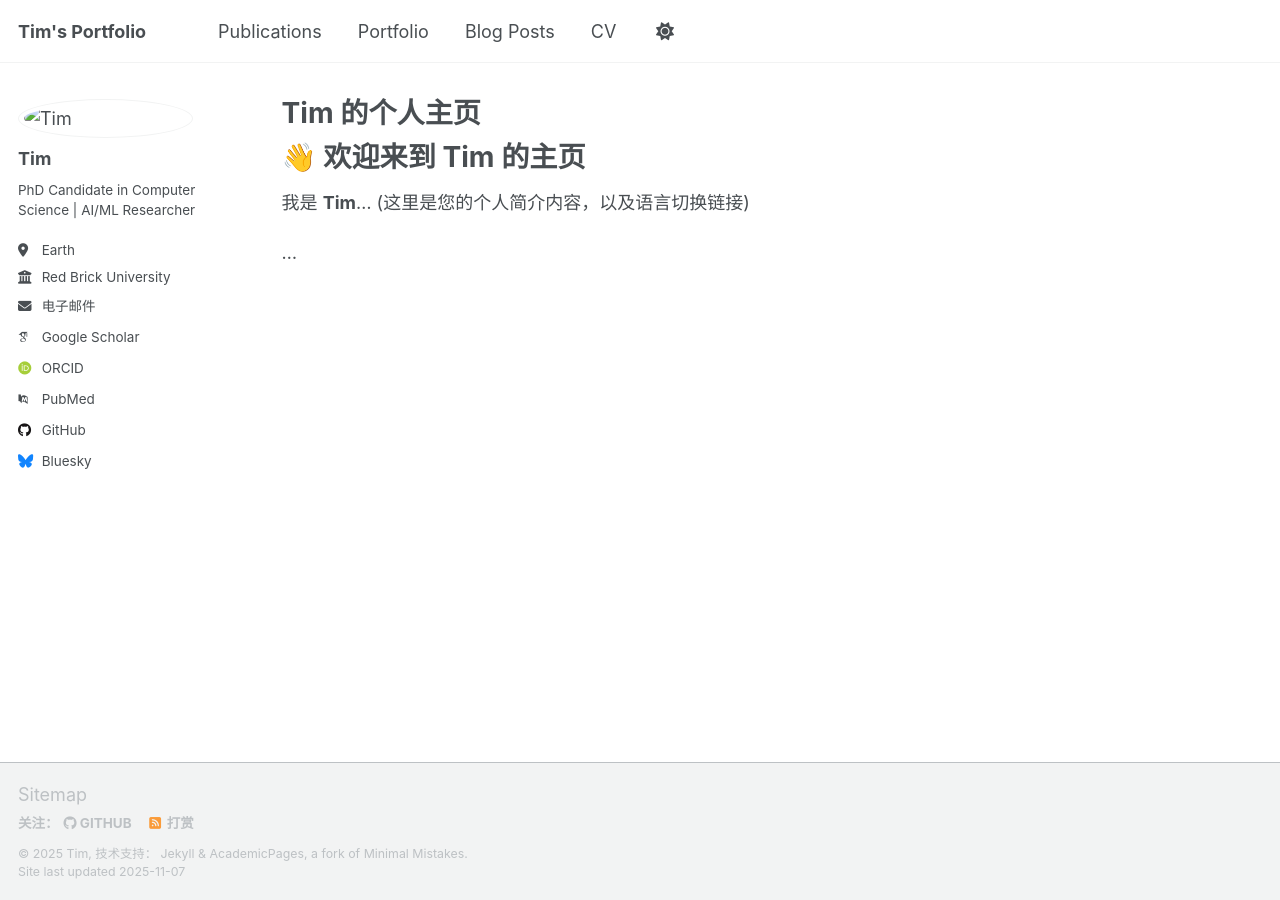
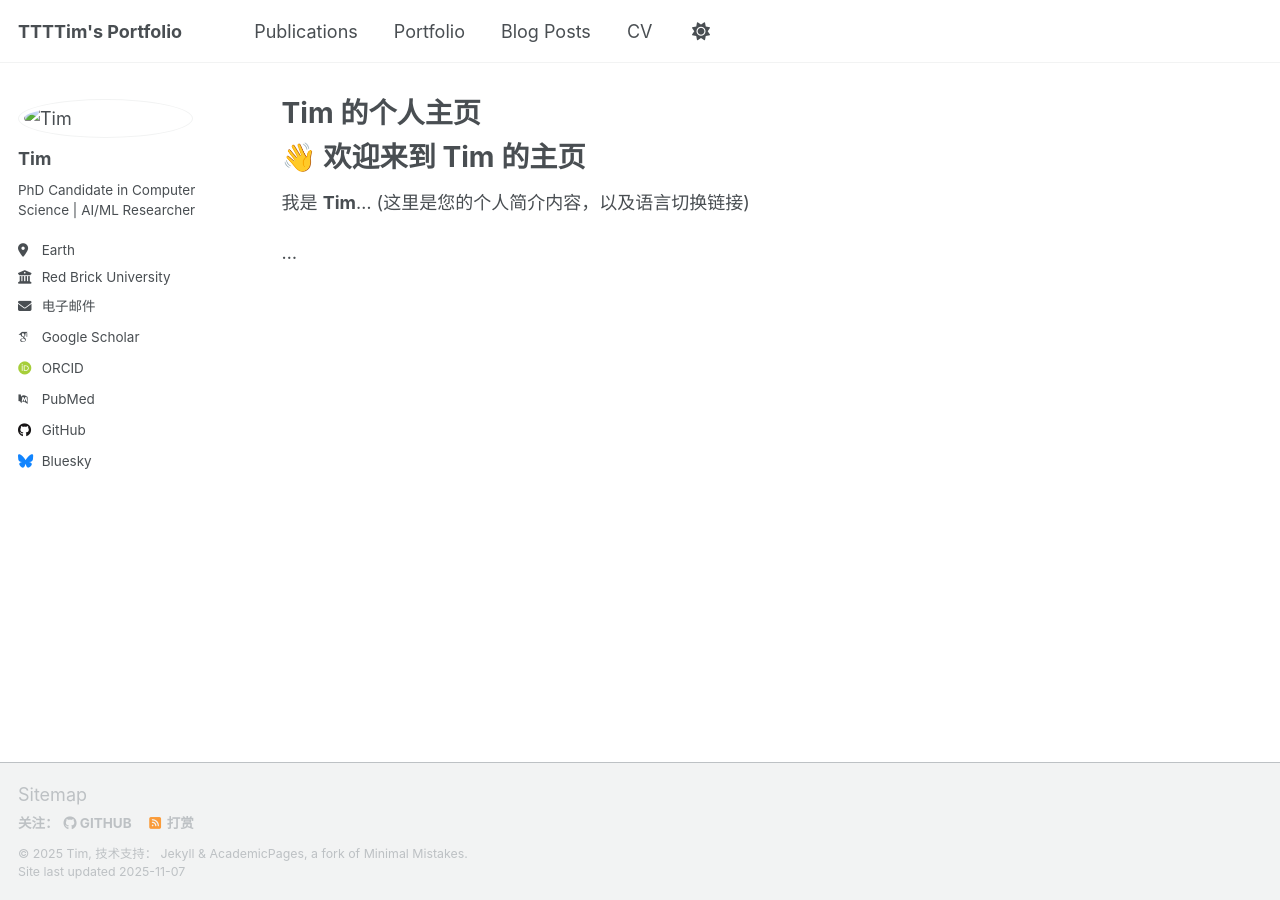
Before and after one commit to zjwindo215-afk/zjwindo215-afk.github.io, a Jekyll site: the page built from _pages/about.md, in a window 1280 px wide. Built offline with Jekyll 4.4.1, drawn with Linux system fonts in a browser that asks for light colours; some web fonts are replaced; a script that is not in the unit is left out.

Commit message:
Update _config.yml

```diff
--- a/_config.yml
+++ b/_config.yml
@@ -9,7 +9,7 @@
 # Basic Site Settings
 locale                       : "zh-CN" # 建议改成 "zh-CN" 或 "en-US"，取决于您主要使用哪种语言。
 site_theme                   : "default"
-title                        : "Tim's Portfolio" # 网站在浏览器标签页显示的标题
+title                        : "TTTTim's Portfolio" # 网站在浏览器标签页显示的标题
 title_separator              : "-"
 name                         : &name "Tim" # 您的名字，会在很多地方显示
 description                  : &description "Tim's academic portfolio and research updates." # 网站简介
```
